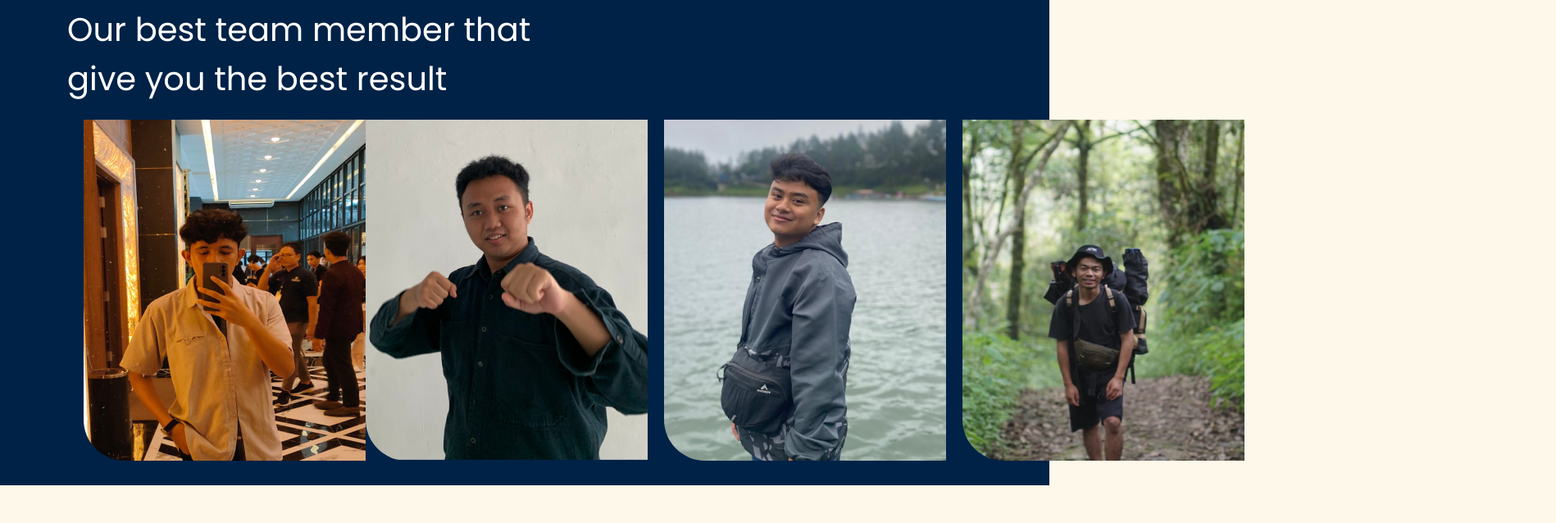
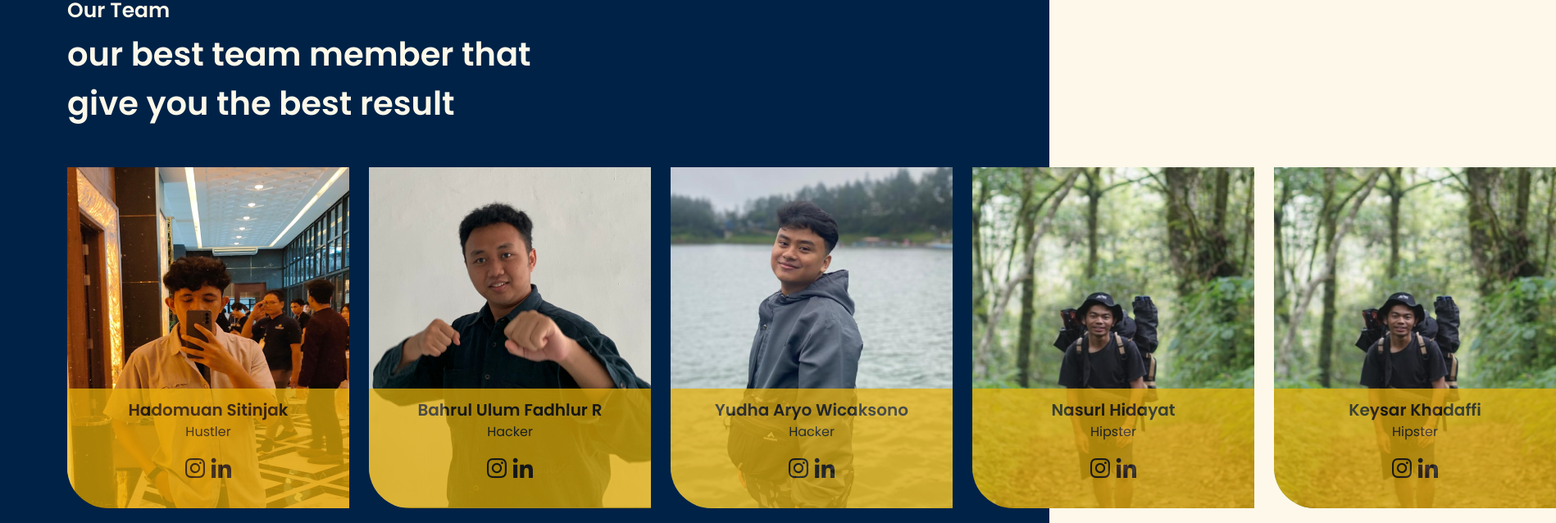
Before and after one commit to ulumfr/beranin, a React (Create React App) app in the folder client/: page /about in a window 1280 px wide. Shown: the part 1240-1878 px from the top of the page at 82% size, 1898 px wide, since content can reach past the window. Built offline with nearby package versions, Linux system fonts and the light colour scheme.

Commit message:
add: team, news

```diff
--- a/client/src/assets/css/style.css
+++ b/client/src/assets/css/style.css
@@ -197,79 +197,33 @@ h4 {
   color: var(--secondary-color);
 }
 
-.custom-about {
-  color: var(--tertiary-color);
-  margin-top: 20px;
+/*========== About ==========*/
+.custom-card-team {
+  background-color: var(--tertiary-color);
+  border-radius: 0 0 0 50px;
+  width: 344px;
+  height: 146px;
+  position: absolute;
+  margin-top: -146px;
+  opacity: 71%;
 }
 
-.custom-imgabout {
-  width: 100%;
-}
-
-.custom-p2 {
-  margin-top: 10px;
-}
-
-.e-flex {
-  background-color: #002247;
-}
-
-.custom-imgabout {
-  position: relative;
-  width: 100%;
-  height: auto;
-  background-color: rgba(0, 0, 255, 0.5);
-  backdrop-filter: blur(10px);
-}
-
-.custom-imgabout::before {
-  content: "";
-  position: absolute;
-  top: 0;
-  left: 0;
-  width: 100%;
-  height: 100%;
-  background-color: rgba(0, 0, 255, 0.5);
-  backdrop-filter: blur(10px);
-}
-
-.team-1 {
-  padding: 10px;
-}
-
-.imgteam {
-  width: 344;
-  height: 416;
-  display: flex;
-  flex-direction: row;
-  padding: 20px;
-
-  img {
-    margin-right: 20px;
-    border-radius: 0px 0px 0px 50px;
-    position: relative;
-    z-index: 1;
-  }
-}
-
-.imgteam img:last-child {
-  margin-right: 0;
+.img-team {
+  border-radius: 0 0 0 50px;
 }
 
 .ourt {
-  color: white;
-  text-align: left;
-  flex-shrink: 0;
+  color: var(--secondary-color);
+  font-size: var(--h3-font-size);
+  font-weight: bold;
 }
 
 .best1 {
-  color: white;
+  color: var(--secondary-color);
   font-size: 40px;
+  font-weight: bold;
 }
 
-.yellow-box {
-  width: 344px;
-  height: 146px;
-  color: rgba(233, 178, 7, 0.71);
-  border-radius: 0px 0px 0px 50px;
+.custom-team-logo {
+  color: var(--text-color);
 }
--- a/client/src/components/footer.jsx
+++ b/client/src/components/footer.jsx
@@ -7,7 +7,10 @@ const Footer = () => {
   let date = new Date();
   let year = date.getFullYear();
   return (
-    <footer className="">
+    <footer
+      className="pt-4"
+      style={{ boxShadow: "0px 0px 10px rgba(0, 0, 0, 0.1)" }}
+    >
       <Container>
         <Row>
           <Col md={4}>
--- a/client/src/pages/about/content.jsx
+++ b/client/src/pages/about/content.jsx
@@ -5,15 +5,15 @@ import { Container } from "react-bootstrap";
 const content = () => {
   return (
     <>
-      <img src={Content} alt="" className="custom-imgabout" />
+      <img src={Content} alt="about-img" className="w-100" />
       <div className="d-flex flex-column">
         <Container>
-          <div className="custom-about text-center fw-bold mt-5">
+          <div className="text-center fw-bold mt-5">
             <h1>About Us</h1>
           </div>
           <div className="my-5">
             <h2>Bullying</h2>
-            <div className="custom-p1 text-justify">
+            <div>
               <p style={{ textAlign: "justify" }}>
                 Kasus Bullying sering terjadi di Indonesia, terutama di kalangan
                 siswa SMA. Hal itu dapat menghambat proses belajar di sekolah.
@@ -35,7 +35,7 @@ const content = () => {
                 anti-bullying.
               </p>
             </div>
-            <div className="custom-p2 text-justify mt-5 pt-4">
+            <div className="mt-5 pt-4">
               <h2>Objective</h2>
               <p style={{ textAlign: "justify" }}>
                 Kami menyediakan platform yang memungkinkan siswa melaporkan
--- a/client/src/pages/about/team.jsx
+++ b/client/src/pages/about/team.jsx
@@ -9,24 +9,117 @@ const Team = () => {
   return (
     <div>
       <section
-        className="team-1 mb-5"
+        className="p-5 mb-5"
         style={{ background: "var(--primary-color)" }}
       >
         <Container>
-          <div className="c-flex flex-column">
+          <div className="flex-column mb-5">
             <h2 className="ourt"> Our Team</h2>
             <span className="best1">
-              Our best team member that <br /> give you the best result
+              our best team member that <br /> give you the best result
             </span>
           </div>
-          <div className="imgteam">
-            <div className="yellow-box">
-              <img src={Dom} alt="Foto Dom" />
+          <div className="d-flex flex-row gap-4 ">
+            <div>
+              <img src={Dom} alt="Foto-Dom" className="img-team" />
+              <div className="custom-card-team d-flex align-items-center justify-content-center flex-column">
+                <span
+                  className="fw-bold fs-5"
+                  style={{ color: "var(--text-color)" }}
+                >
+                  Hadomuan Sitinjak
+                </span>
+                <span>Hustler</span>
+                <div className="my-3">
+                  <a href="https://www.instagram.com/bearnin/">
+                    <i className="bx bxl-instagram custom-team-logo fs-2"></i>
+                  </a>
+                  <a href="https://www.linkedin.com/in/beranin/">
+                    <i className="bx bxl-linkedin custom-team-logo fs-2"></i>
+                  </a>
+                </div>
+              </div>
             </div>
-
-            <img src={Ulum} alt="Foto Ulum" />
-            <img src={Yudha} alt="Foto Yudha" />
-            <img src={Nasrul} alt="Foto Nasrul" />
+            <div>
+              <img src={Ulum} alt="Foto-Ulum" className="img-team" />
+              <div className="custom-card-team d-flex align-items-center justify-content-center flex-column">
+                <span
+                  className="fw-bold fs-5"
+                  style={{ color: "var(--text-color)" }}
+                >
+                  Bahrul Ulum Fadhlur R
+                </span>
+                <span>Hacker</span>
+                <div className="my-3">
+                  <a href="https://www.instagram.com/bearnin/">
+                    <i className="bx bxl-instagram custom-team-logo fs-2"></i>
+                  </a>
+                  <a href="https://www.linkedin.com/in/beranin/">
+                    <i className="bx bxl-linkedin custom-team-logo fs-2"></i>
+                  </a>
+                </div>
+              </div>
+            </div>
+            <div>
+              <img src={Yudha} alt="Foto-Yudha" className="img-team" />
+              <div className="custom-card-team d-flex align-items-center justify-content-center flex-column">
+                <span
+                  className="fw-bold fs-5"
+                  style={{ color: "var(--text-color)" }}
+                >
+                  Yudha Aryo Wicaksono
+                </span>
+                <span>Hacker</span>
+                <div className="my-3">
+                  <a href="https://www.instagram.com/bearnin/">
+                    <i className="bx bxl-instagram custom-team-logo fs-2"></i>
+                  </a>
+                  <a href="https://www.linkedin.com/in/beranin/">
+                    <i className="bx bxl-linkedin custom-team-logo fs-2"></i>
+                  </a>
+                </div>
+              </div>
+            </div>
+            <div>
+              <img src={Nasrul} alt="Foto-Nasrul" className="img-team" />
+              <div className="custom-card-team d-flex align-items-center justify-content-center flex-column">
+                <span
+                  className="fw-bold fs-5"
+                  style={{ color: "var(--text-color)" }}
+                >
+                  Nasurl Hidayat
+                </span>
+                <span>Hipster</span>
+                <div className="my-3">
+                  <a href="https://www.instagram.com/bearnin/">
+                    <i className="bx bxl-instagram custom-team-logo fs-2"></i>
+                  </a>
+                  <a href="https://www.linkedin.com/in/beranin/">
+                    <i className="bx bxl-linkedin custom-team-logo fs-2"></i>
+                  </a>
+                </div>
+              </div>
+            </div>
+            <div>
+              <img src={Nasrul} alt="Foto-Daffi" className="img-team" />
+              <div className="custom-card-team d-flex align-items-center justify-content-center flex-column">
+                <span
+                  className="fw-bold fs-5"
+                  style={{ color: "var(--text-color)" }}
+                >
+                  Keysar Khadaffi
+                </span>
+                <span>Hipster</span>
+                <div className="my-3">
+                  <a href="https://www.instagram.com/bearnin/">
+                    <i className="bx bxl-instagram custom-team-logo fs-2"></i>
+                  </a>
+                  <a href="https://www.linkedin.com/in/beranin/">
+                    <i className="bx bxl-linkedin custom-team-logo fs-2"></i>
+                  </a>
+                </div>
+              </div>
+            </div>
           </div>
         </Container>
       </section>
```
Also changed, not shown: client/src/pages/news/news.jsx (+120 -3 lines).
